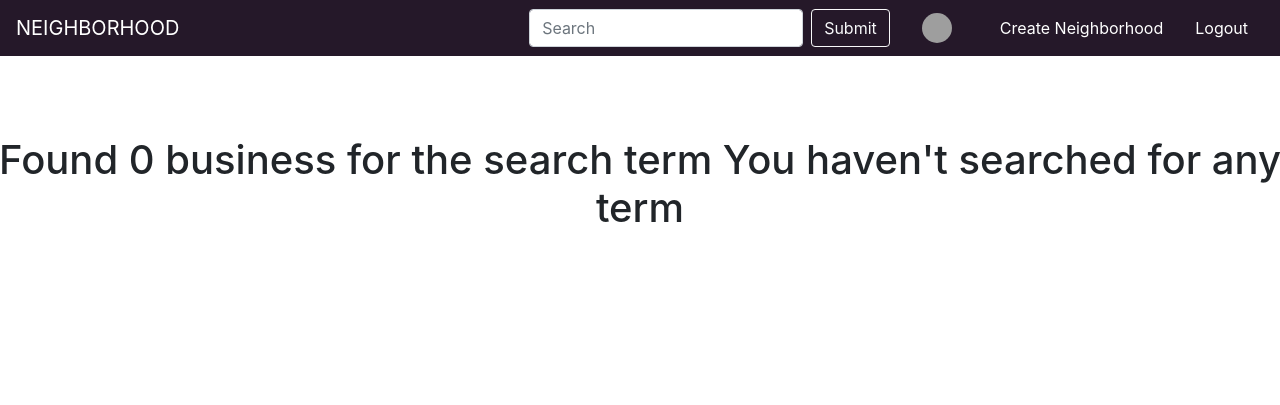
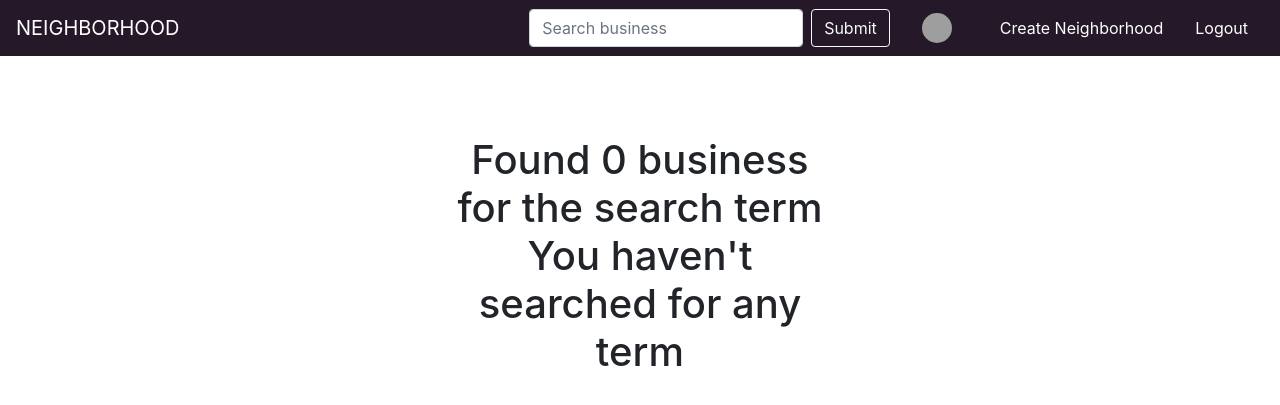
Before and after one commit to ngetichnicholas/Neighborhood, a Django app: page /search in a window 1280 px wide. Shown: the top 405 px of the page. Run offline with Django 3.2, Linux system fonts and the light colour scheme; the visitor is signed in with stand-in values (Sample User, id 1); some libraries are stand-ins or nearby versions; some web fonts are replaced; grey boxes are pictures that could not be loaded.

Commit message:
Update app

```diff
--- a/neighbor_app/models.py
+++ b/neighbor_app/models.py
@@ -35,7 +35,8 @@ class NeighborHood(models.Model):
   description = models.TextField()
   population = models.IntegerField(null=True,blank = True)
   police_count = models.IntegerField(null=True,blank = True)
-  hospital_caunt = models.IntegerField(null=True,blank = True)
+  hospital_count = models.IntegerField(null=True,blank = True)
+  image = CloudinaryField('image')
 
   def create_neighborhood(self):
     self.save()
--- a/neighbor_app/templates/navbar.html
+++ b/neighbor_app/templates/navbar.html
@@ -6,7 +6,7 @@
 
     <div class="collapse navbar-collapse" id="navbarCollapse">
         <form class="form-inline ml-auto" role="search" action="{% url 'search' %}">
-            <input type="text" class="form-control mr-sm-2" placeholder="Search" name="card">
+            <input type="text" class="form-control mr-sm-2" placeholder="Search business" name="business">
             <button type="submit" class="btn btn-outline-light">Submit</button>
         </form>
         {% if user.is_authenticated %}
--- a/neighbor_app/templates/registration/activation_invalid.html
+++ b/neighbor_app/templates/registration/activation_invalid.html
@@ -2,7 +2,7 @@
 
 {% block content %}
 
-  <div class="container">
+  <div class="container-fluid">
     <div class="row">
       <div class="col-md-4"></div>
       <div class="col-md-4">
--- a/neighbor_app/templates/registration/activation_sent.html
+++ b/neighbor_app/templates/registration/activation_sent.html
@@ -2,7 +2,7 @@
 
 {% block content %}
 
-  <div class="container">
+  <div class="container-fluid">
     <div class="row">
       <div class="col-md-4"></div>
       <div class="col-md-4">
--- a/neighbor_app/templates/search.html
+++ b/neighbor_app/templates/search.html
@@ -1,13 +1,17 @@
 {% extends 'base.html' %}
 
 {% block content %}
-<div class="row text-center">
-  {% if searched_business %}
-    <h1>Found {{ searched_business|length }} of searched term {{message}}</h1>
-  {% else %}
-    <h1> Found 0 business for the search term {{message}}</h1>
-  {% endif %}
-
+<div class="container-fluid">
+  <div class="row">
+    <div class="col-md-4"></div>
+    <div class="col-md-4 text-center">
+      {% if searched_business %}
+      <h1>Found {{ searched_business|length }} of searched term {{message}}</h1>
+    {% else %}
+      <h1> Found 0 business for the search term {{message}}</h1>
+    {% endif %}    </div>
+    <div class="col-md-4"></div>
+  </div>
 </div>
 <div class="container-fluid">
   <div class="row">
```
Also changed, not shown: neighbor_app/forms.py (+8 -2 lines), neighbor_app/migrations/0008_auto_20210724_1730.py (added).
